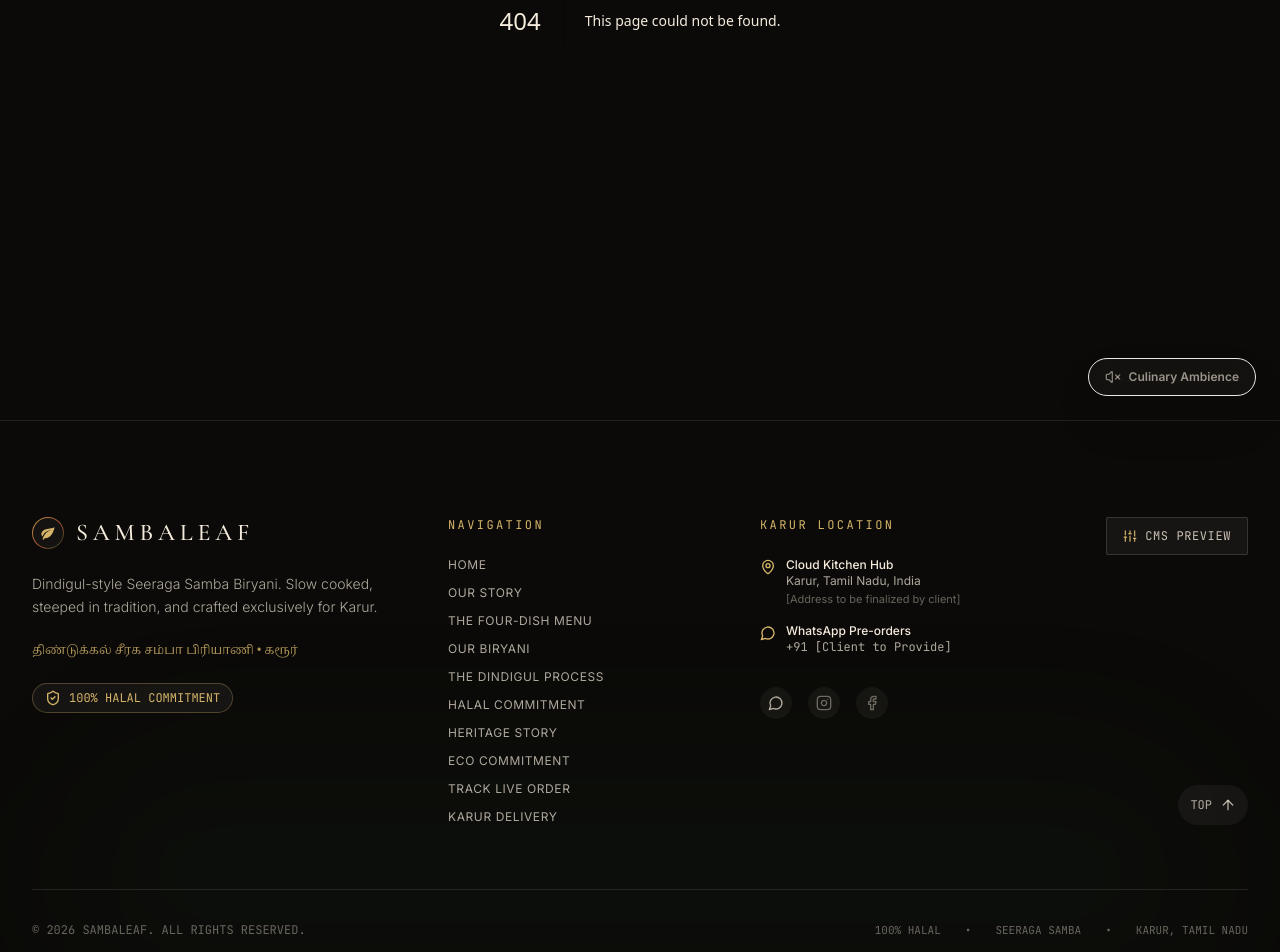
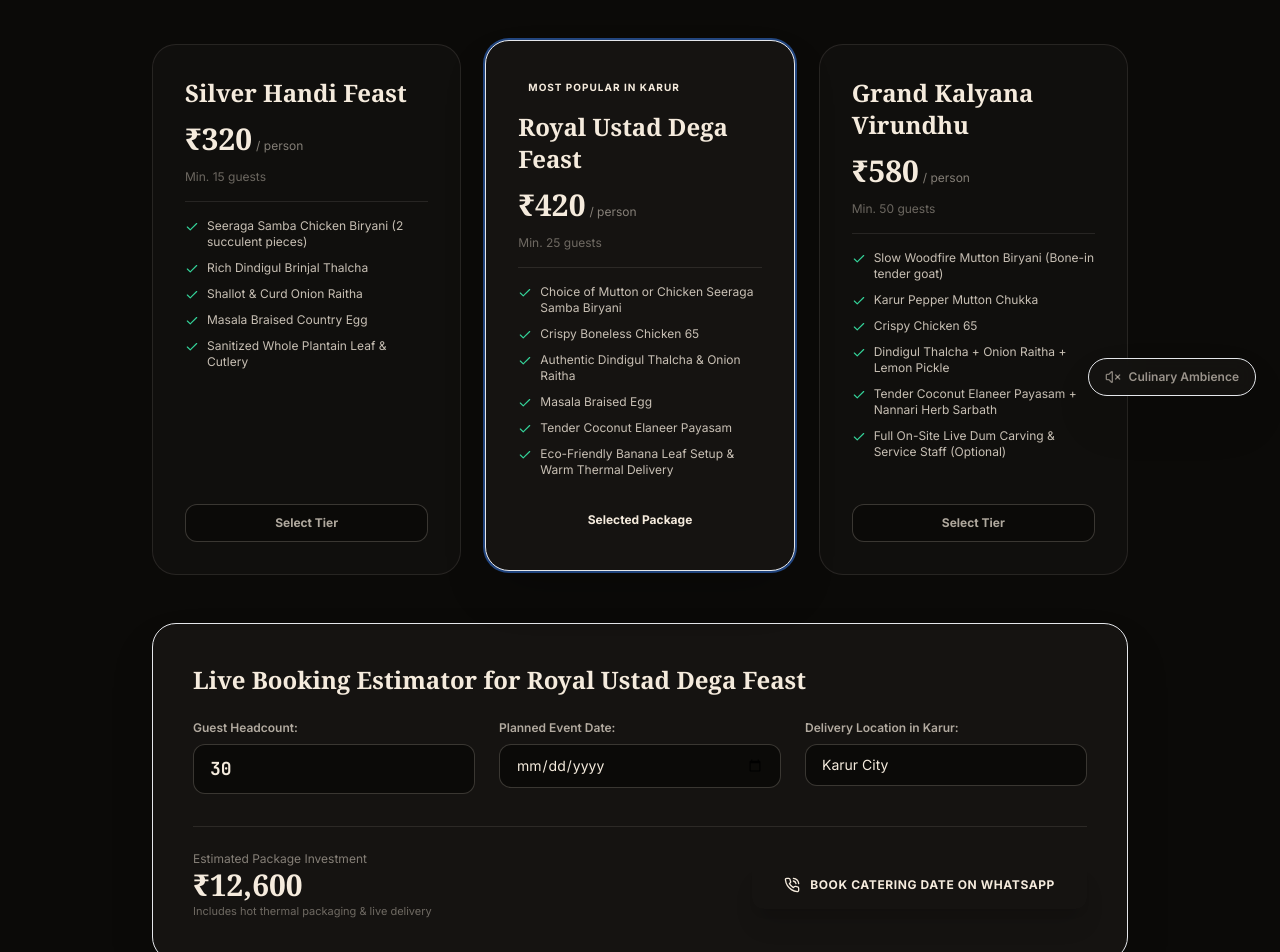
Before and after one commit to Hari-Haran-A-07/www.sambaleaf.com, a Next.js app: page /catering in a window 1280 px wide. Before the commit this address had no page. Shown: the part 380-1332 px from the top of the page. Built offline with nearby package versions, Linux system fonts and the light colour scheme.

Commit message:
feat(catering): add dedicated wedding and corporate catering package portal

```diff
--- /dev/null
+++ b/app/catering/page.tsx
@@ -0,0 +1,205 @@
+'use client';
+
+import React, { useState } from 'react';
+import Link from 'next/link';
+import { Users, Utensils, ArrowLeft, Check, Sparkles, PhoneCall, Calendar } from 'lucide-react';
+import { formatINR } from '../../lib/formatters';
+
+interface Package {
+  id: string;
+  name: string;
+  pricePerPerson: number;
+  minGuests: number;
+  items: string[];
+  popular?: boolean;
+}
+
+const PACKAGES: Package[] = [
+  {
+    id: 'silver',
+    name: 'Silver Handi Feast',
+    pricePerPerson: 320,
+    minGuests: 15,
+    items: [
+      'Seeraga Samba Chicken Biryani (2 succulent pieces)',
+      'Rich Dindigul Brinjal Thalcha',
+      'Shallot & Curd Onion Raitha',
+      'Masala Braised Country Egg',
+      'Sanitized Whole Plantain Leaf & Cutlery'
+    ]
+  },
+  {
+    id: 'gold',
+    name: 'Royal Ustad Dega Feast',
+    pricePerPerson: 420,
+    minGuests: 25,
+    popular: true,
+    items: [
+      'Choice of Mutton or Chicken Seeraga Samba Biryani',
+      'Crispy Boneless Chicken 65',
+      'Authentic Dindigul Thalcha & Onion Raitha',
+      'Masala Braised Egg',
+      'Tender Coconut Elaneer Payasam',
+      'Eco-Friendly Banana Leaf Setup & Warm Thermal Delivery'
+    ]
+  },
+  {
+    id: 'grand',
+    name: 'Grand Kalyana Virundhu',
+    pricePerPerson: 580,
+    minGuests: 50,
+    items: [
+      'Slow Woodfire Mutton Biryani (Bone-in tender goat)',
+      'Karur Pepper Mutton Chukka',
+      'Crispy Chicken 65',
+      'Dindigul Thalcha + Onion Raitha + Lemon Pickle',
+      'Tender Coconut Elaneer Payasam + Nannari Herb Sarbath',
+      'Full On-Site Live Dum Carving & Service Staff (Optional)'
+    ]
+  }
+];
+
+export default function CateringPage() {
+  const [selectedPkg, setSelectedPkg] = useState<Package>(PACKAGES[1]);
+  const [guests, setGuests] = useState<number>(30);
+  const [eventDate, setEventDate] = useState('');
+  const [venue, setVenue] = useState('Karur City');
+
+  const totalEstimate = selectedPkg.pricePerPerson * guests;
+
+  const handleWhatsAppBooking = () => {
+    const text = `🎉 *SAMBALEAF CATERING RESERVATION (KARUR)*%0A%0A*Package:* ${selectedPkg.name}%0A*Guests:* ${guests} Persons%0A*Estimated Total:* ${formatINR(totalEstimate)}%0A*Event Date:* ${eventDate || 'To be decided'}%0A*Venue Area:* ${venue}%0A%0APlease confirm date availability and delivery logistics!`;
+    window.open(`https://wa.me/919876543210?text=${text}`, '_blank');
+  };
+
+  return (
+    <div className="min-h-screen pt-28 pb-20 bg-charcoal-near text-cream">
+      <div className="max-w-5xl mx-auto px-4 sm:px-6">
+        <Link
+          href="/"
+          className="inline-flex items-center gap-2 text-xs font-semibold text-gold hover:text-gold-light mb-8 group"
+        >
+          <ArrowLeft className="w-4 h-4 group-hover:-translate-x-1 transition-transform" />
+          <span>Back to Main Hearth</span>
+        </Link>
+
+        <div className="text-center max-w-3xl mx-auto mb-14">
+          <div className="inline-flex items-center gap-2 px-3 py-1 rounded-full bg-gold/15 text-gold text-xs font-bold uppercase tracking-wider mb-4 border border-gold/30">
+            <Sparkles className="w-3.5 h-3.5" />
+            <span>Feasts for 15 to 500 Guests</span>
+          </div>
+          <h1 className="text-4xl sm:text-5xl font-serif font-bold text-cream mb-4">
+            Curated Catering & Dega Feast Services
+          </h1>
+          <p className="text-cream/70 text-base leading-relaxed">
+            Elevate your wedding, family gathering, or office event in Karur with steaming, freshly opened copper handis cooked over mango wood charcoal.
+          </p>
+        </div>
+
+        {/* Packages Grid */}
+        <div className="grid grid-cols-1 md:grid-cols-3 gap-6 mb-12">
+          {PACKAGES.map((pkg) => (
+            <div
+              key={pkg.id}
+              onClick={() => setSelectedPkg(pkg)}
+              className={`cursor-pointer rounded-3xl p-6 sm:p-8 border transition-all duration-300 flex flex-col justify-between ${
+                selectedPkg.id === pkg.id
+                  ? 'bg-charcoal-deep border-gold shadow-2xl ring-2 ring-gold/40 -translate-y-1'
+                  : 'bg-charcoal-deep/60 border-cream/10 hover:border-cream/30'
+              }`}
+            >
+              <div>
+                {pkg.popular && (
+                  <span className="text-[10px] uppercase font-bold tracking-widest px-2.5 py-1 rounded-full bg-gold text-charcoal-pure inline-block mb-3">
+                    Most Popular in Karur
+                  </span>
+                )}
+                <h3 className="text-2xl font-serif font-bold text-cream mb-1">{pkg.name}</h3>
+                <div className="flex items-baseline gap-1 my-3">
+                  <span className="text-3xl font-serif font-bold text-gold">{formatINR(pkg.pricePerPerson)}</span>
+                  <span className="text-xs text-cream/50">/ person</span>
+                </div>
+                <div className="text-xs text-cream/40 mb-4">Min. {pkg.minGuests} guests</div>
+
+                <ul className="space-y-2.5 border-t border-cream/10 pt-4 text-xs text-cream/80">
+                  {pkg.items.map((it, idx) => (
+                    <li key={idx} className="flex items-start gap-2">
+                      <Check className="w-3.5 h-3.5 text-emerald-400 shrink-0 mt-0.5" />
+                      <span>{it}</span>
+                    </li>
+                  ))}
+                </ul>
+              </div>
+
+              <button
+                className={`mt-6 w-full py-2.5 rounded-xl text-xs font-bold transition ${
+                  selectedPkg.id === pkg.id
+                    ? 'bg-gold text-charcoal-pure'
+                    : 'bg-charcoal-near border border-cream/20 text-cream/70'
+                }`}
+              >
+                {selectedPkg.id === pkg.id ? 'Selected Package' : 'Select Tier'}
+              </button>
+            </div>
+          ))}
+        </div>
+
+        {/* Custom Calculation & WhatsApp Booking Box */}
+        <div className="bg-charcoal-deep border border-gold/30 rounded-3xl p-8 sm:p-10 shadow-2xl">
+          <h2 className="text-2xl font-serif font-bold text-cream mb-6">
+            Live Booking Estimator for {selectedPkg.name}
+          </h2>
+
+          <div className="grid grid-cols-1 md:grid-cols-3 gap-6 mb-8">
+            <div>
+              <label className="block text-xs font-semibold text-cream/70 mb-2">Guest Headcount:</label>
+              <input
+                type="number"
+                min={selectedPkg.minGuests}
+                max={500}
+                value={guests}
+                onChange={(e) => setGuests(Math.max(selectedPkg.minGuests, Number(e.target.value)))}
+                className="w-full bg-charcoal-near border border-cream/20 rounded-xl px-4 py-2.5 text-cream font-mono font-bold text-lg focus:outline-none focus:border-gold"
+              />
+            </div>
+            <div>
+              <label className="block text-xs font-semibold text-cream/70 mb-2">Planned Event Date:</label>
+              <input
+                type="date"
+                value={eventDate}
+                onChange={(e) => setEventDate(e.target.value)}
+                className="w-full bg-charcoal-near border border-cream/20 rounded-xl px-4 py-2.5 text-cream text-sm focus:outline-none focus:border-gold"
+              />
+            </div>
+            <div>
+              <label className="block text-xs font-semibold text-cream/70 mb-2">Delivery Location in Karur:</label>
+              <input
+                type="text"
+                value={venue}
+                onChange={(e) => setVenue(e.target.value)}
+                placeholder="e.g. Kovai Road, Vengamedu"
+                className="w-full bg-charcoal-near border border-cream/20 rounded-xl px-4 py-2.5 text-cream text-sm focus:outline-none focus:border-gold"
+              />
+            </div>
+          </div>
+
+          <div className="flex flex-col sm:flex-row justify-between items-center gap-6 pt-6 border-t border-cream/10">
+            <div>
+              <div className="text-xs text-cream/50">Estimated Package Investment</div>
+              <div className="text-3xl font-serif font-bold text-gold">{formatINR(totalEstimate)}</div>
+              <div className="text-[11px] text-cream/40">Includes hot thermal packaging & live delivery</div>
+            </div>
+
+            <button
+              onClick={handleWhatsAppBooking}
+              className="w-full sm:w-auto px-8 py-4 rounded-xl bg-gold hover:bg-gold-light text-charcoal-pure font-bold text-xs uppercase tracking-wider transition shadow-xl shadow-gold/25 flex items-center justify-center gap-2.5"
+            >
+              <PhoneCall className="w-4 h-4 fill-charcoal-pure" />
+              <span>Book Catering Date on WhatsApp</span>
+            </button>
+          </div>
+        </div>
+      </div>
+    </div>
+  );
+}
--- a/components/CateringInquiryModal.tsx
+++ b/components/CateringInquiryModal.tsx
@@ -1,6 +1,7 @@
 "use client";
 import React, { useState } from "react";
-import { Users, Send, X, ShieldCheck } from "lucide-react";
+import Link from "next/link";
+import { Users, Send, X, ShieldCheck, ArrowRight } from "lucide-react";
 
 export default function CateringInquiryModal() {
   const [open, setOpen] = useState(false);
@@ -70,6 +71,17 @@ export default function CateringInquiryModal() {
                   <span>SEND INQUIRY</span>
                 </button>
               </div>
+
+              <div className="pt-2 text-center">
+                <Link
+                  href="/catering"
+                  onClick={() => setOpen(false)}
+                  className="text-[11px] font-mono text-gold-soft hover:underline inline-flex items-center gap-1"
+                >
+                  <span>Explore All Catering Menus & Live Price Calculator</span>
+                  <ArrowRight className="w-3 h-3" />
+                </Link>
+              </div>
             </form>
           </div>
         </div>
```
